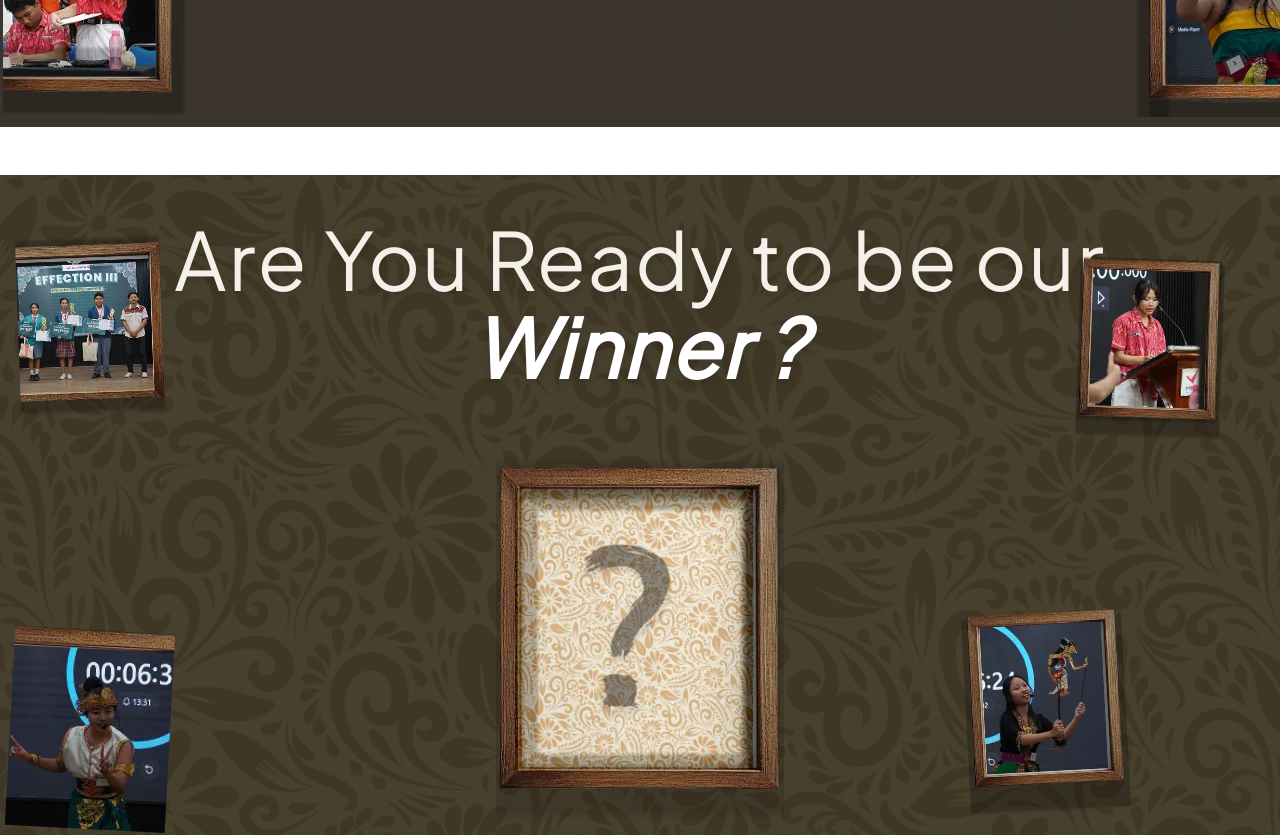
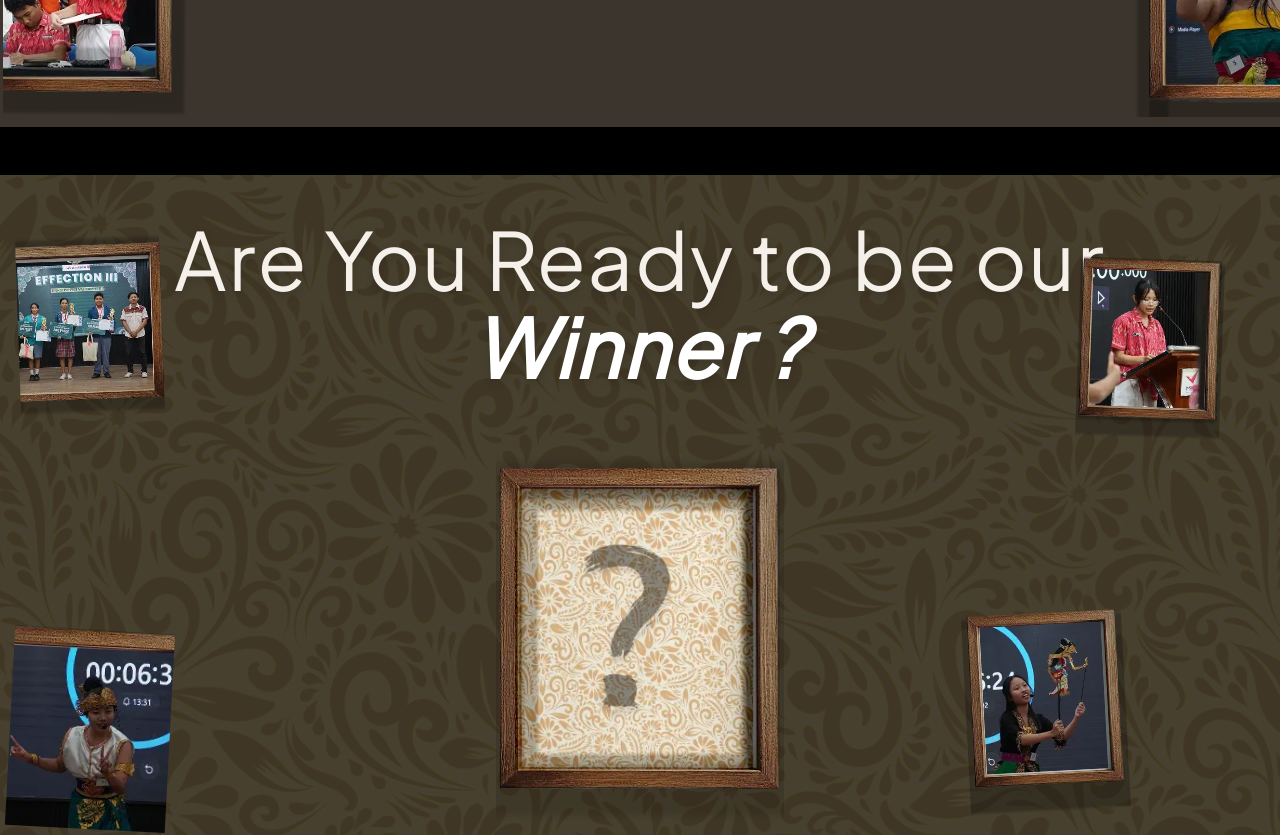
Before and after one commit to NovaPerwira/Efection, a Next.js app: page / in a window 1280 px wide. Shown: the part 800-1635 px from the top of the page. Built offline with nearby package versions, Linux system fonts and the light colour scheme; a web font is replaced by a local one.

Commit message:
update logic zoom herosection

```diff
--- a/app/page.tsx
+++ b/app/page.tsx
@@ -1,6 +1,7 @@
 'use client';
 // import HeroPage from "@/components/Hero";
 import { useEffect, useState } from "react";
+import { motion } from 'framer-motion'
 import EfectionIVSection from "@/components/EfectionIVSection";
 import WinnerSection from "@/components/WinnerSection";
 import StickyZoomSection from "@/components/StickyZoom";
@@ -61,8 +62,7 @@ const SplashScreen = ({ onComplete }: { onComplete: () => void }) => {
 
   return (
     <div
-      className={`fixed inset-0 z-50 flex flex-col items-center justify-center transition-transform duration-1000 ease-in-out ${
-        isExiting ? '-translate-y-full' : 'translate-y-0'
+      className={`fixed inset-0 z-50 flex flex-col items-center justify-center transition-transform duration-1000 ease-in-out ${isExiting ? '-translate-y-full' : 'translate-y-0'
         }`}
       style={{ backgroundColor: 'var(--bg-main)', color: 'var(--text-main)' }}
     >
@@ -113,6 +113,18 @@ export default function Home() {
     setLoading(false);
   };
 
+  // Define the content for the "Next Section" that will parallax up
+  const NextSectionContent = (
+    <div className="absolute inset-0 opacity-100 pointer-events-none">
+        <img src="images/Hero/bg.png" alt="" />
+
+      <div className="text-center text-white">
+        <p className="text-[#C09B6F] font-serif italic text-xl mb-4">The Journey Continues</p>
+        <h2 className="text-4xl md:text-6xl font-serif">The Results</h2>
+      </div>
+    </div>
+  );
+
   return (
     <>
       {loading ? (
@@ -122,25 +134,23 @@ export default function Home() {
           {/* SECTION 1 */}
           <EfectionIVSection animate={true} />
 
-        {/* SECTION 2 (ZOOM) */}
-        {/* Section ini ada di layer bawah (z-0) dari StickyZoomSection */}
-        <StickyZoomSection>
+          {/* SECTION 2 (ZOOM + TRANSITION) */}
+          {/* We pass the 'Next Section' content as a prop to synchronized the animation */}
+          <StickyZoomSection nextSection={NextSectionContent}>
             <WinnerSection />
           </StickyZoomSection>
 
-        {/* SECTION 3 (NEXT SECTION) */}
-        {/* PENTING: Tambahkan 'relative z-10 bg-black' */}
-        {/* 'bg-black' wajib ada agar transparan tidak tembus pandang */}
-        <section className="relative z-10 bg-black min-h-screen text-white flex items-center justify-center">
-          <h2 className="text-4xl font-serif">Next Section</h2>
-        </section>
-        {/* Timeline juga perlu relative z-10 jika backgroundnya menyatu */}
+          {/* SECTION 3 & Others */}
+          {/* These render naturally AFTER the sticky section is done */}
           <div className="relative z-10 bg-black">
+            {/* Ensure Timeline background blends seamlessly */}
+            <div className="relative pt-20">
               <Timeline />
             </div>
             <Competition />
             <FAQ />
             <AboutSection />
+          </div>
         </>
       )}
     </>
--- a/components/EfectionIVSection.tsx
+++ b/components/EfectionIVSection.tsx
@@ -85,7 +85,7 @@ export default function EfectionIVSection({
           <motion.p
             className="
               text-sm
-              text-[#d4cec4]
+              text-white
               font-light
               tracking-[0.15em]
               mb-2
--- a/components/StickyZoom.tsx
+++ b/components/StickyZoom.tsx
@@ -1,13 +1,15 @@
 'use client'
 
 import { motion, useScroll, useTransform } from 'framer-motion'
-import { ReactNode, useRef } from 'react'
+import { ReactNode, useRef, useEffect } from 'react'
 
 type StickyZoomSectionProps = {
   children: ReactNode
+  onZoomComplete?: () => void
+  threshold?: number
 }
 
-export default function StickyZoomSection({ children }: StickyZoomSectionProps) {
+export default function StickyZoomSection({ children, onZoomComplete, nextSection }: { children: ReactNode, onZoomComplete?: () => void, nextSection?: ReactNode }) {
   const containerRef = useRef(null)
 
   const { scrollYProgress } = useScroll({
@@ -15,19 +17,39 @@ export default function StickyZoomSection({ children }: StickyZoomSectionProps)
     offset: ['start start', 'end end'],
   })
 
-  // Zoom ONLY, no vertical movement
+  // Winner Section Animations
   const scale = useTransform(scrollYProgress, [0, 1], [1, 3])
-  const opacity = useTransform(scrollYProgress, [0.85, 1], [1, 0])
+  const opacity = useTransform(scrollYProgress, [0.5, 0.9], [1, 0])
+
+  // Next Section Parallax Animation (Up from bottom)
+  // Starts lower (50% down) and moves to 0% as we scroll
+  // Opacity fade-in ensures it doesn't pop in abruptly if scale/fade timing is off
+  const nextSectionY = useTransform(scrollYProgress, [0.3, 1], ['50%', '0%'])
+  const nextSectionScale = useTransform(scrollYProgress, [0.3, 1], [0.95, 1])
+  const nextSectionOpacity = useTransform(scrollYProgress, [0.3, 0.6], [0, 1])
 
   return (
-    <section ref={containerRef} className="relative h-[200vh]">
-      {/* Sticky layer */}
-      <motion.div
-        style={{ scale, opacity }}
-        className="sticky top-0 h-screen flex items-center justify-center will-change-transform"
-      >
-        {children}
-      </motion.div>
+    <section ref={containerRef} className="relative h-[250vh] bg-black">
+      <div className="sticky top-0 h-screen overflow-hidden">
+
+        {/* Next Section (Background Layer) */}
+        {/* It sits absolutely behind the winner section */}
+        <motion.div
+          style={{ y: nextSectionY, scale: nextSectionScale, opacity: nextSectionOpacity }}
+          className="absolute inset-0 z-0 flex items-center justify-center will-change-transform"
+        >
+          {nextSection}
+        </motion.div>
+
+        {/* Winner Section (Foreground Layer) */}
+        <motion.div
+          style={{ scale, opacity, pointerEvents: useTransform(scrollYProgress, (v) => v > 0.9 ? 'none' : 'auto') }}
+          className="relative z-10 w-full h-full flex items-center justify-center will-change-transform"
+        >
+          {children}
+        </motion.div>
+
+      </div>
     </section>
   )
 }
```
Lines whose indentation alone changed are shown as unchanged.
